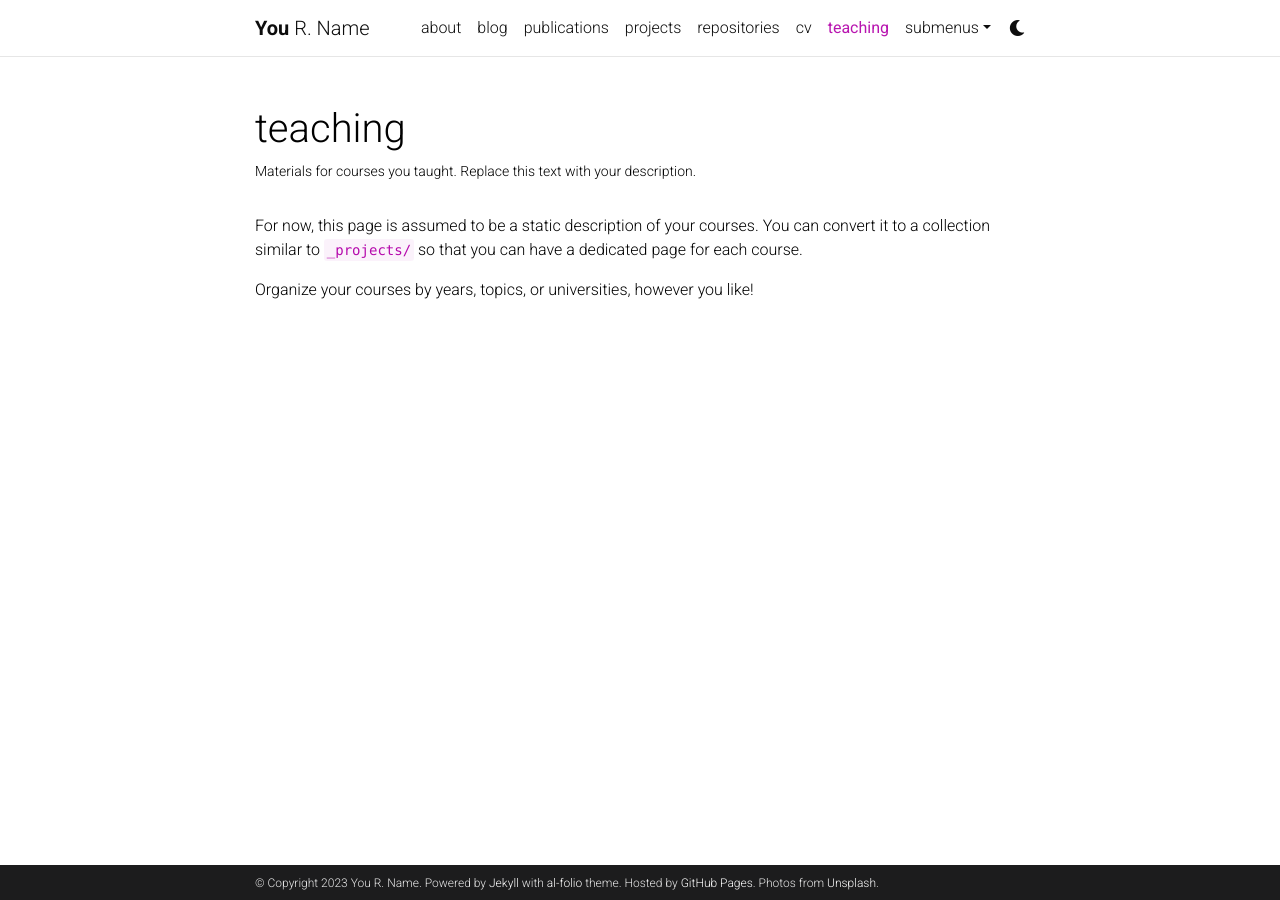
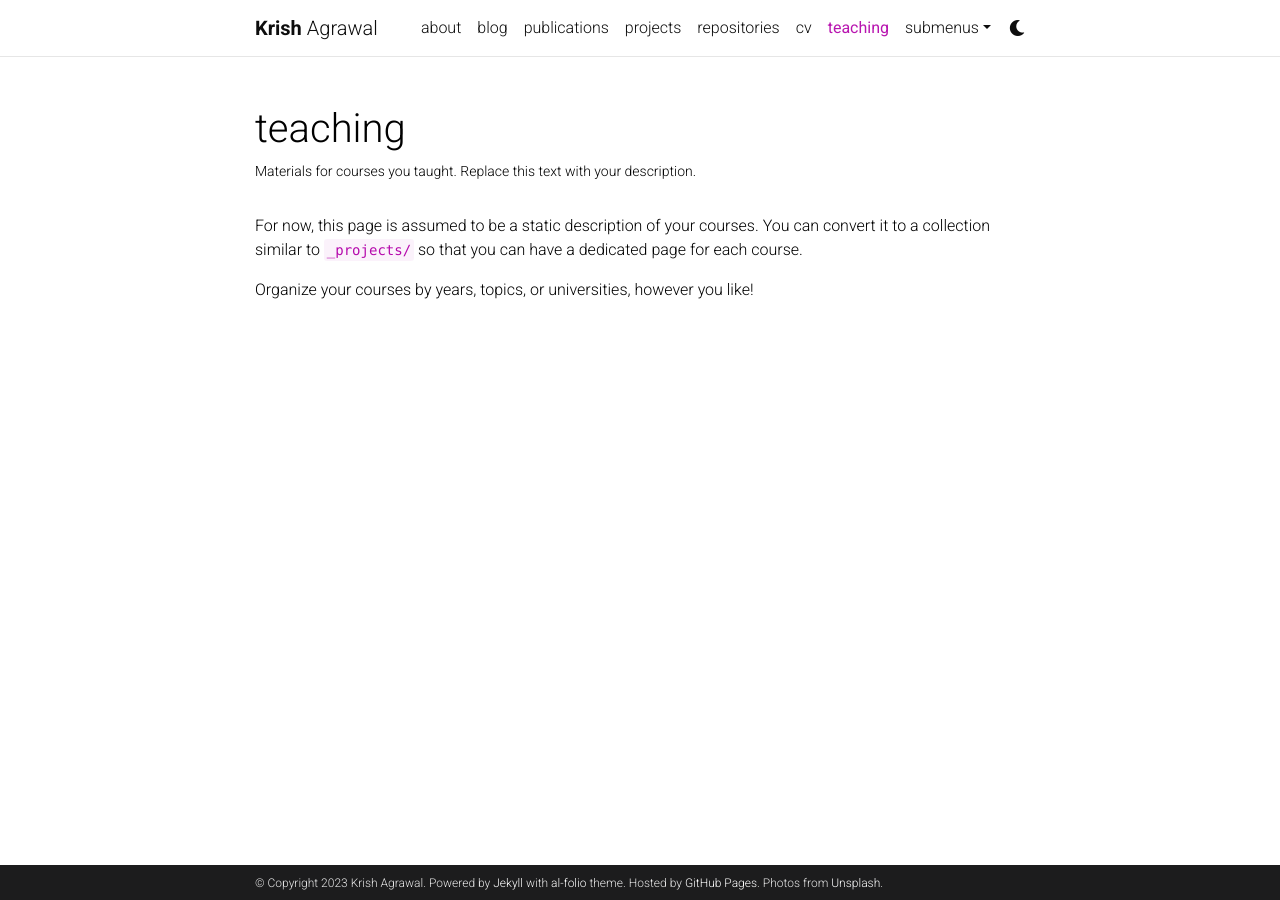
Before and after one commit to krishagrawal112/krishagrawal112.github.io, a Jekyll site: the page built from _pages/teaching.md, in a window 1280 px wide. Built offline with Jekyll 4.4.1, drawn with Linux system fonts in a browser that asks for light colours; comment, search, counter and statistics services are not loaded; a style sheet for code colours, icons or effects is not loaded.

Commit message:
Update _config.yml again

```diff
--- a/_config.yml
+++ b/_config.yml
@@ -3,9 +3,9 @@
 # -----------------------------------------------------------------------------
 
 title: blank # the website title (if blank, full name will be used instead)
-first_name: You
-middle_name: R.
-last_name: Name
+first_name: Krish
+middle_name:
+last_name: Agrawal
 email: you@example.com
 description: > # the ">" symbol means to ignore newlines until "footer_text:"
   A simple, whitespace theme for academics. Based on [*folio](https://github.com/bogoli/-folio) design.
```
